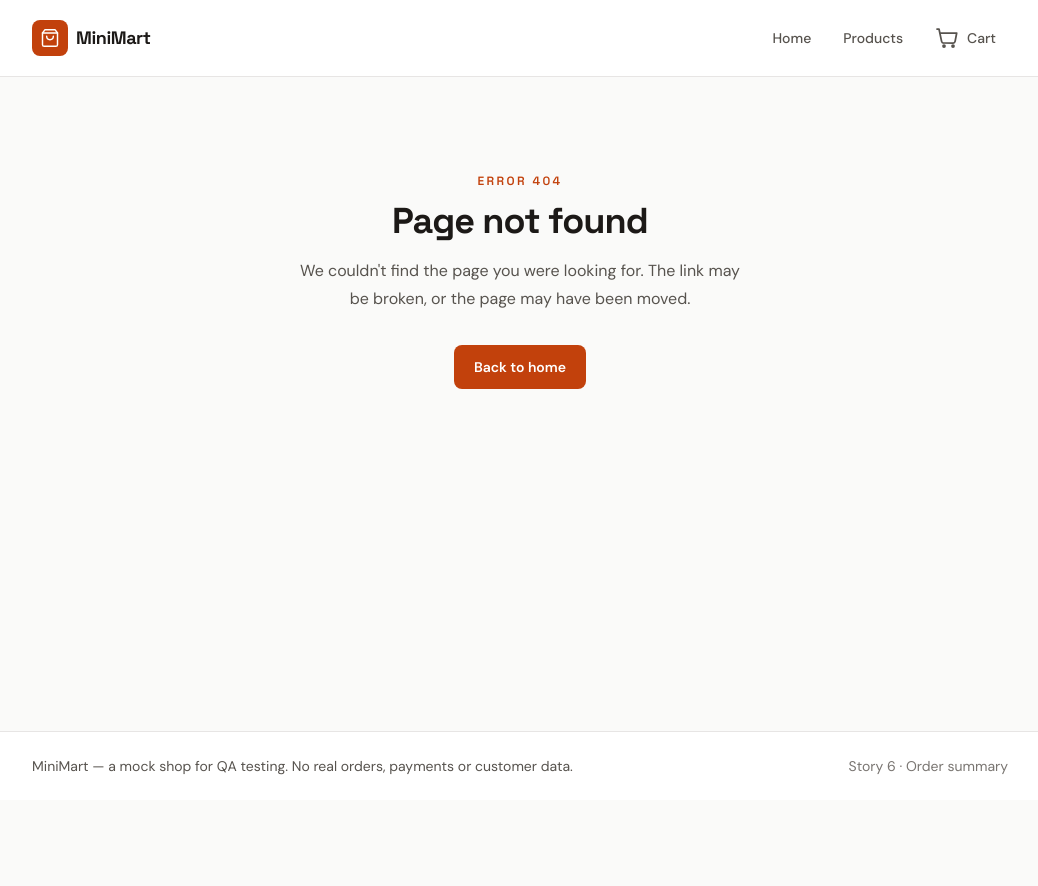
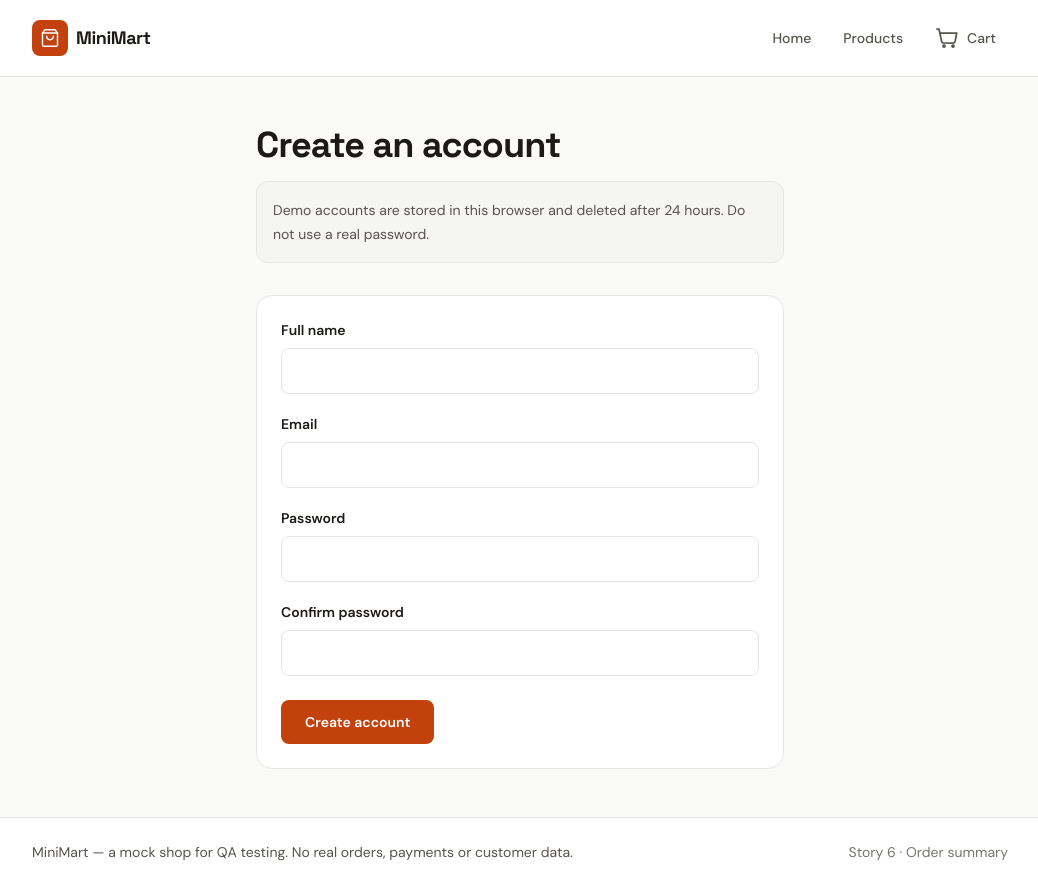
Before and after one commit to ramibentaieb-qa/ai-built-shop-qa, a Next.js app: page /register in a window 1280 px wide. Before the commit this address had no page. Shown: the whole page, without its empty margins (120-1158 px from the left). Before the commit the page ends 800 px from the top, so only its background shows below. Built offline with nearby package versions, Linux system fonts and the light colour scheme.

Commit message:
feat: add the register page with the account form

```diff
--- a/src/app/globals.css
+++ b/src/app/globals.css
@@ -20,6 +20,7 @@
   --danger: #dc2626;
   --danger-contrast: #ffffff;
   --danger-ink: #dc2626;
+  --success: #15803d;
   --focus: #1d4ed8;
 }
 
@@ -35,6 +36,7 @@
     --brand-strong: #fdba74;
     --brand-contrast: #1c1917;
     --danger-ink: #f87171;
+    --success: #4ade80;
     --focus: #93c5fd;
   }
 }
@@ -52,6 +54,7 @@
   --color-danger: var(--danger);
   --color-danger-contrast: var(--danger-contrast);
   --color-danger-ink: var(--danger-ink);
+  --color-success: var(--success);
   --color-focus: var(--focus);
   --font-sans: var(--font-body);
   --font-display: var(--font-heading);
--- /dev/null
+++ b/src/app/register/page.tsx
@@ -0,0 +1,27 @@
+import type { Metadata } from "next";
+
+import { RegisterForm } from "@/components/register-form";
+
+export const metadata: Metadata = {
+  title: "Register",
+  description: "Create a demo account for MiniMart.",
+};
+
+export default function RegisterPage() {
+  return (
+    <div className="mx-auto w-full max-w-xl px-4 py-8 sm:px-6 sm:py-12">
+      <h1 className="font-display text-3xl font-bold tracking-tight text-ink sm:text-4xl">
+        Create an account
+      </h1>
+
+      <p className="mt-4 rounded-xl border border-line bg-surface-muted p-4 text-sm leading-6 text-ink-muted">
+        Demo accounts are stored in this browser and deleted after 24 hours. Do not use a real
+        password.
+      </p>
+
+      <div className="mt-8">
+        <RegisterForm />
+      </div>
+    </div>
+  );
+}
--- /dev/null
+++ b/src/components/register-form.tsx
@@ -0,0 +1,258 @@
+"use client";
+
+import { useRef, useState, type FormEvent, type RefObject } from "react";
+
+import { MIN_PASSWORD_LENGTH, findAccountByEmail, isValidEmail } from "@/lib/accounts";
+import { addAccount, getAccounts } from "@/lib/account-store";
+
+type FieldName = "name" | "email" | "password" | "confirm";
+
+type FieldErrors = Partial<Record<FieldName, string>>;
+
+const EMPTY_FORM: Record<FieldName, string> = {
+  name: "",
+  email: "",
+  password: "",
+  confirm: "",
+};
+
+/** The order the fields are shown in, and the order they are checked in. */
+const FIELD_ORDER: FieldName[] = ["name", "email", "password", "confirm"];
+
+type TextFieldProps = {
+  id: string;
+  label: string;
+  testId: string;
+  errorTestId: string;
+  type?: "text" | "email" | "password";
+  autoComplete: string;
+  value: string;
+  error?: string;
+  inputRef: RefObject<HTMLInputElement | null>;
+  onChange: (value: string) => void;
+};
+
+/** One field of the form: a label, the field itself and the message below it. */
+function TextField({
+  id,
+  label,
+  testId,
+  errorTestId,
+  type = "text",
+  autoComplete,
+  value,
+  error,
+  inputRef,
+  onChange,
+}: TextFieldProps) {
+  const errorId = `${id}-error`;
+
+  return (
+    <div>
+      <label htmlFor={id} className="block text-sm font-semibold text-ink">
+        {label}
+      </label>
+      <input
+        id={id}
+        name={id}
+        type={type}
+        value={value}
+        ref={inputRef}
+        data-testid={testId}
+        autoComplete={autoComplete}
+        aria-invalid={error ? true : undefined}
+        aria-describedby={error ? errorId : undefined}
+        onChange={(event) => onChange(event.target.value)}
+        className={`mt-2 block min-h-11 w-full rounded-lg border bg-surface px-3 py-2.5 text-base text-ink transition-colors focus:border-brand ${
+          error ? "border-danger" : "border-line"
+        }`}
+      />
+      {error && (
+        <p
+          id={errorId}
+          data-testid={errorTestId}
+          role="alert"
+          className="mt-2 text-sm font-semibold text-danger-ink"
+        >
+          {error}
+        </p>
+      )}
+    </div>
+  );
+}
+
+/** Checks the form and returns the message for every field that is not ready. */
+function validate(values: Record<FieldName, string>): FieldErrors {
+  const errors: FieldErrors = {};
+
+  if (!values.name.trim()) {
+    errors.name = "Full name is required";
+  }
+
+  if (!values.email.trim()) {
+    errors.email = "Email is required";
+  } else if (!isValidEmail(values.email)) {
+    errors.email = "Please enter a valid email address";
+  }
+
+  if (!values.password) {
+    errors.password = "Password is required";
+  } else if (values.password.length < MIN_PASSWORD_LENGTH) {
+    errors.password = `Password must be at least ${MIN_PASSWORD_LENGTH} characters`;
+  }
+
+  if (!values.confirm) {
+    errors.confirm = "Confirm password is required";
+  } else if (values.confirm !== values.password) {
+    errors.confirm = "Passwords do not match";
+  }
+
+  return errors;
+}
+
+/**
+ * The registration form. A demo account is created in the browser only: there
+ * is no server and no database, and the shopper is not logged in afterwards.
+ */
+export function RegisterForm() {
+  const [values, setValues] = useState<Record<FieldName, string>>(EMPTY_FORM);
+  const [errors, setErrors] = useState<FieldErrors>({});
+  const [created, setCreated] = useState(false);
+
+  const nameRef = useRef<HTMLInputElement>(null);
+  const emailRef = useRef<HTMLInputElement>(null);
+  const passwordRef = useRef<HTMLInputElement>(null);
+  const confirmRef = useRef<HTMLInputElement>(null);
+
+  function focusField(field: FieldName) {
+    const refs: Record<FieldName, RefObject<HTMLInputElement | null>> = {
+      name: nameRef,
+      email: emailRef,
+      password: passwordRef,
+      confirm: confirmRef,
+    };
+
+    refs[field]?.current?.focus();
+  }
+
+  function updateField(field: FieldName, value: string) {
+    setValues((current) => ({ ...current, [field]: value }));
+  }
+
+  function handleSubmit(event: FormEvent<HTMLFormElement>) {
+    // The browser checks the form itself, so every message comes from here.
+    event.preventDefault();
+
+    const nextErrors = validate(values);
+
+    setErrors(nextErrors);
+    setCreated(false);
+
+    const firstInvalid = FIELD_ORDER.find((field) => nextErrors[field]);
+
+    if (firstInvalid) {
+      // The first field that needs attention gets the focus.
+      focusField(firstInvalid);
+      return;
+    }
+
+    // An email that is already registered cannot be used a second time.
+    if (findAccountByEmail(getAccounts(), values.email)) {
+      setErrors({ email: "This email is already registered" });
+      focusField("email");
+      return;
+    }
+
+    addAccount({
+      name: values.name.trim(),
+      email: values.email.trim(),
+      password: values.password,
+      createdAt: Date.now(),
+    });
+
+    // The form starts empty again. The shopper is not logged in and the cart is
+    // not touched.
+    setValues({ ...EMPTY_FORM });
+    setErrors({});
+    setCreated(true);
+  }
+
+  return (
+    <form
+      noValidate
+      onSubmit={handleSubmit}
+      className="rounded-2xl border border-line bg-surface p-4 sm:p-6"
+    >
+      <div className="flex flex-col gap-5">
+        <TextField
+          id="register-name"
+          label="Full name"
+          testId="register-name"
+          errorTestId="register-error-name"
+          autoComplete="name"
+          value={values.name}
+          error={errors.name}
+          inputRef={nameRef}
+          onChange={(value) => updateField("name", value)}
+        />
+
+        <TextField
+          id="register-email"
+          label="Email"
+          testId="register-email"
+          errorTestId="register-error-email"
+          type="email"
+          autoComplete="email"
+          value={values.email}
+          error={errors.email}
+          inputRef={emailRef}
+          onChange={(value) => updateField("email", value)}
+        />
+
+        <TextField
+          id="register-password"
+          label="Password"
+          testId="register-password"
+          errorTestId="register-error-password"
+          type="password"
+          autoComplete="new-password"
+          value={values.password}
+          error={errors.password}
+          inputRef={passwordRef}
+          onChange={(value) => updateField("password", value)}
+        />
+
+        <TextField
+          id="register-confirm-password"
+          label="Confirm password"
+          testId="register-confirm-password"
+          errorTestId="register-error-confirm"
+          type="password"
+          autoComplete="new-password"
+          value={values.confirm}
+          error={errors.confirm}
+          inputRef={confirmRef}
+          onChange={(value) => updateField("confirm", value)}
+        />
+      </div>
+
+      <button
+        type="submit"
+        data-testid="register-submit"
+        className="mt-6 inline-flex min-h-11 w-full items-center justify-center rounded-lg bg-brand px-6 py-3 text-sm font-semibold text-brand-contrast transition-colors hover:bg-brand-strong sm:w-auto"
+      >
+        Create account
+      </button>
+
+      {created && (
+        <p
+          data-testid="register-success"
+          role="status"
+          className="mt-4 text-sm font-semibold text-success"
+        >
+          Account created
+        </p>
+      )}
+    </form>
+  );
+}
```
